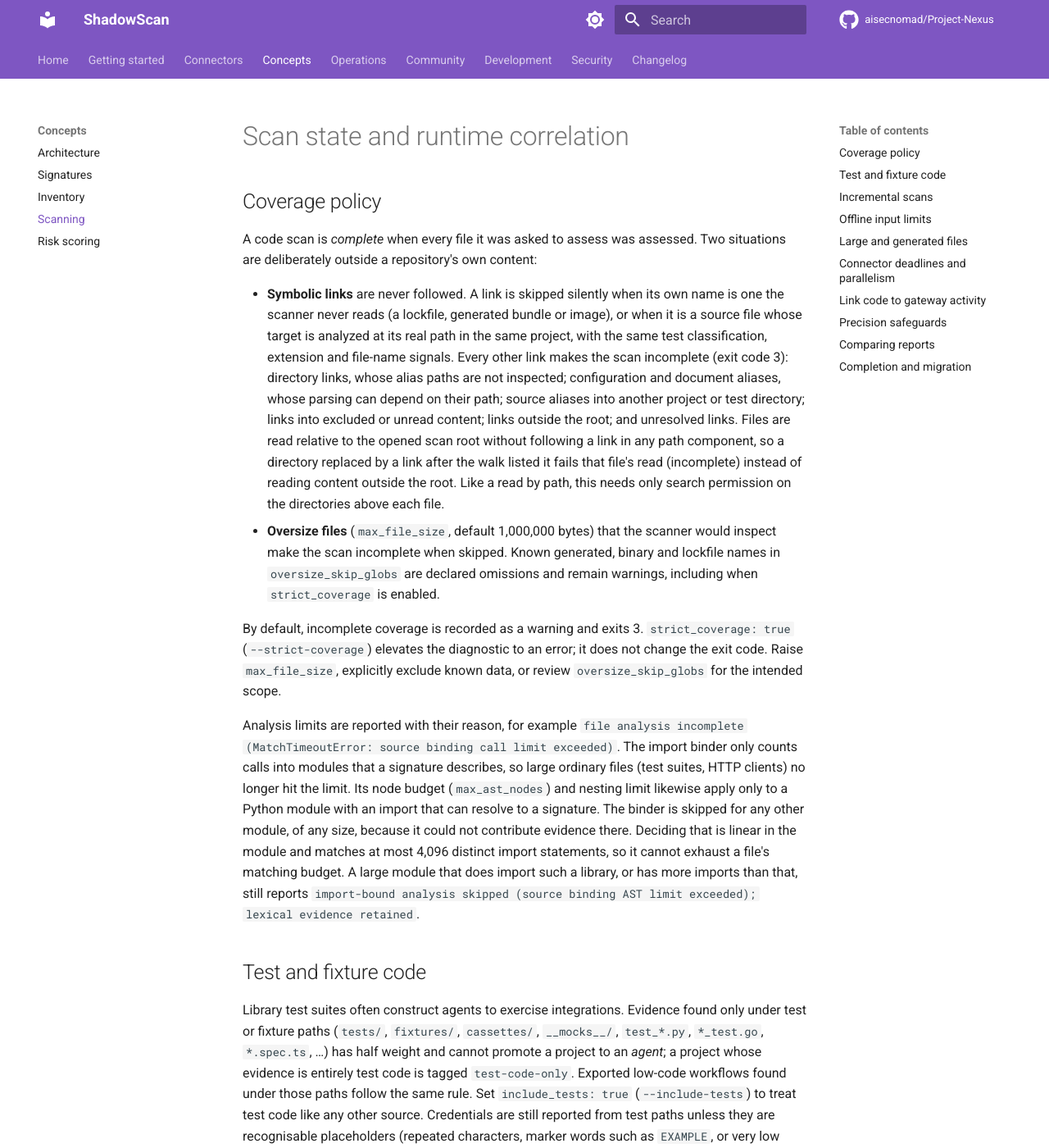
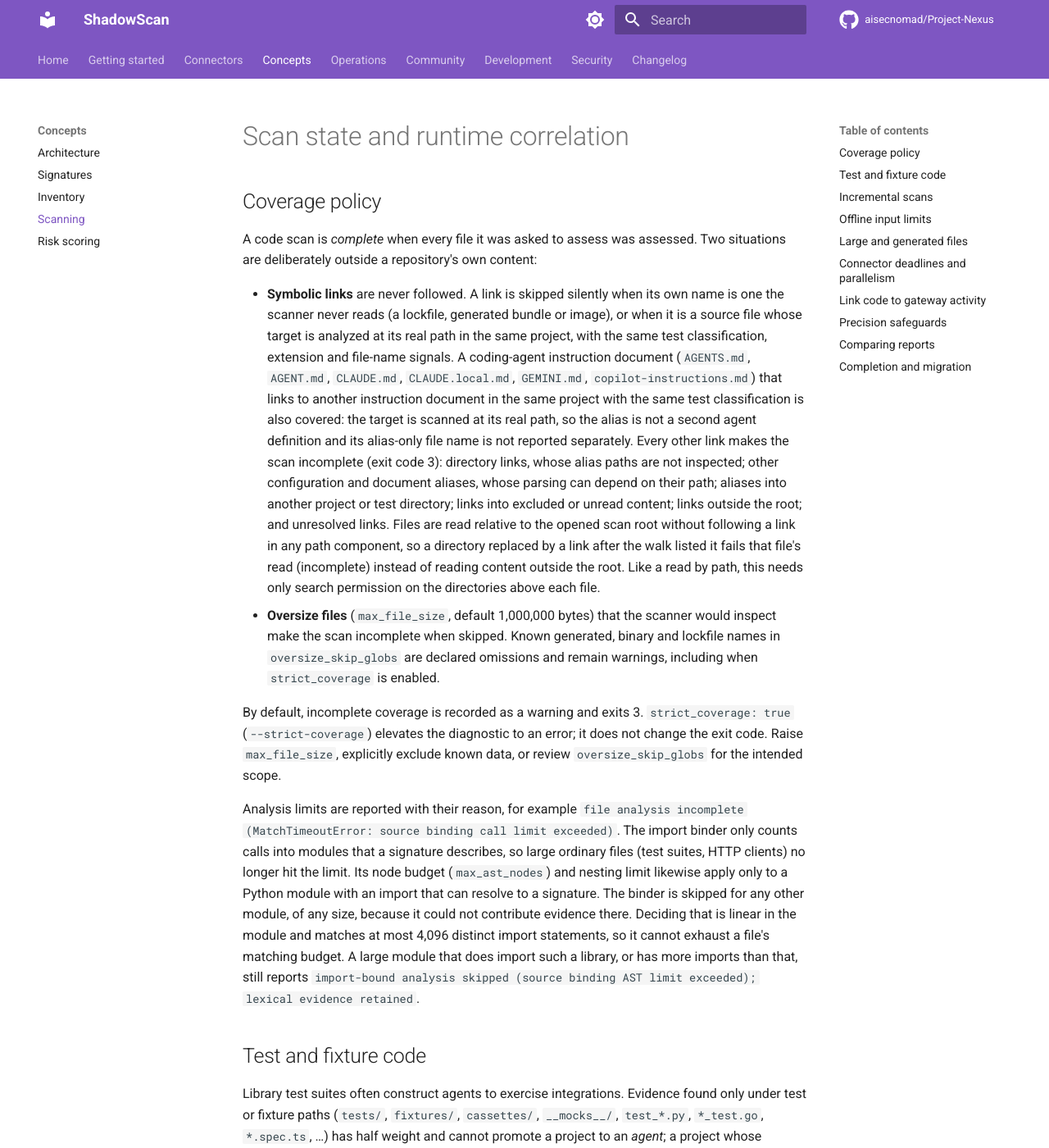
Before and after one commit to aisecnomad/Project-Nexus, an MkDocs documentation site: the page built from docs/scanning.md, in a window 1280 px wide and 1400 px high. Shown: the whole window at 82% size. Built offline with MkDocs 1.6.1 and Material for MkDocs 9.7.7, drawn with Linux system fonts in a browser that asks for light colours; comment, search, counter and statistics services are not loaded; some of the changed text lies outside the part shown.

Commit message:
code.filesystem: coverage and precision fixes from field scans (#108)
- A coding-agent instruction document linking to another in the same project and test classification (CLAUDE.md -> AGENTS.md) no longer makes the scan incomplete.
- An environment-variable or display-name mention alone no longer establishes a coding-agent configuration.
- Compiled agentic-workflow lock files and cookiecutter template paths are not parsed as MCP configuration; other GitHub Actions workflows are still parsed for MCP servers in step inputs (#106).
- Credential policy (maintainer decision): real-format credentials under test, fixture or cassettes/ paths stay `secret` findings, at half weight with the `test-code-only` tag unless include_tests is set. Oversize recorded fixtures stay coverage gaps; operators can declare them omitted through oversize_skip_globs.

Merged with main after #103-#106; a .github/workflows/ MCP skip that would have disabled #106's detection was removed.

Verified on the head before merge: every CI job behind the required CI gate passed, and a local run had 93.61% coverage, the per-connector gate and all seven evaluation corpora green. AI-assisted verification, not independent human review.

Co-Authored-By: Claude Opus 5.5 <noreply@anthropic.com>
Signed-off-by: Claude <noreply@anthropic.com>

```diff
--- a/docs/scanning.md
+++ b/docs/scanning.md
@@ -9,15 +9,21 @@ Two situations are deliberately outside a repository's own content:
   own name is one the scanner never reads (a lockfile, generated bundle or
   image), or when it is a source file whose target is analyzed at its real path
   in the same project, with the same test classification, extension and
-  file-name signals. Every other link makes the scan incomplete (exit code 3):
-  directory links, whose alias paths are not inspected; configuration and
-  document aliases, whose parsing can depend on their path; source aliases into
-  another project or test directory; links into excluded or unread content;
-  links outside the root; and unresolved links. Files are read relative to the
-  opened scan root without following a link in any path component, so a
-  directory replaced by a link after the walk listed it fails that file's read
-  (incomplete) instead of reading content outside the root. Like a read by
-  path, this needs only search permission on the directories above each file.
+  file-name signals. A coding-agent instruction document (`AGENTS.md`,
+  `AGENT.md`, `CLAUDE.md`, `CLAUDE.local.md`, `GEMINI.md`,
+  `copilot-instructions.md`) that links to another instruction document in the
+  same project with the same test classification is also covered: the target is
+  scanned at its real path, so the alias is not a second agent definition and
+  its alias-only file name is not reported separately. Every other link makes
+  the scan incomplete (exit code 3): directory links, whose alias paths are not
+  inspected; other configuration and document aliases, whose parsing can depend
+  on their path; aliases into another project or test directory; links into
+  excluded or unread content; links outside the root; and unresolved links.
+  Files are read relative to the opened scan root without following a link in
+  any path component, so a directory replaced by a link after the walk listed it
+  fails that file's read (incomplete) instead of reading content outside the
+  root. Like a read by path, this needs only search permission on the
+  directories above each file.
 * **Oversize files** (`max_file_size`, default 1,000,000 bytes) that the scanner would
   inspect make the scan incomplete when skipped. Known generated, binary and
   lockfile names in `oversize_skip_globs` are declared omissions and remain
@@ -49,9 +55,16 @@ found only under test or fixture paths (`tests/`, `fixtures/`, `cassettes/`,
 promote a project to an *agent*; a project whose evidence is entirely test code
 is tagged `test-code-only`. Exported low-code workflows found under those paths
 follow the same rule. Set `include_tests: true` (`--include-tests`) to
-treat test code like any other source. Credentials are still reported from test
-paths unless they are recognisable placeholders (repeated characters, marker
-words such as `EXAMPLE`, or very low character diversity).
+treat test code like any other source. A real-format credential under a test,
+fixture or `cassettes/` path is still reported as a `secret` finding, because
+recorded cassettes capture real traffic and a committed key is exposed wherever
+it lives; without `include_tests` it has half weight and the `test-code-only`
+tag. Recognisable placeholders (repeated characters, marker words such as
+`EXAMPLE`, or very low character diversity) are never reported.
+Evidence that only names a coding agent in a test path (an environment variable,
+a display name, a dependency or a code pattern) likewise does not establish a
+coding-agent configuration; instruction documents and coding-agent config
+files still do.
 
 ## Incremental scans
 
@@ -369,7 +382,12 @@ findings. A credential whose value looks like a documentation placeholder
 (`REPLACE_ME`, `<your-key>`, `xxxx`, all zeros, `abcdef...` or `1234567890`
 sequences after the provider prefix) is never a `secret` finding; it is listed
 on the project finding as low-weight `example-credential` evidence. A key alone
-does not establish LLM usage, and vendor-neutral heuristics (agent loops,
+does not establish LLM usage, a coding-agent configuration needs more than an
+environment-variable or display-name mention (`GOOSE_PROVIDER` in a detector
+list is not "Goose configured"; a config file, instruction document,
+dependency or workflow step still is), MCP parsing skips
+`*.lock.yml` / `*.lock.yaml` files (compiled agentic workflows) and cookiecutter
+`{{...}}` template paths, and vendor-neutral heuristics (agent loops,
 `subprocess.run`, auto-approve flags) only count in a project that also matches
 a framework, provider, platform, protocol or cloud-service signature. When every
 observation for a project other than those heuristics is an environment-variable
```
Also changed, not shown: CHANGELOG.md (+29 -0 lines), docs/production.md (+20 -4 lines), 3 other files.
